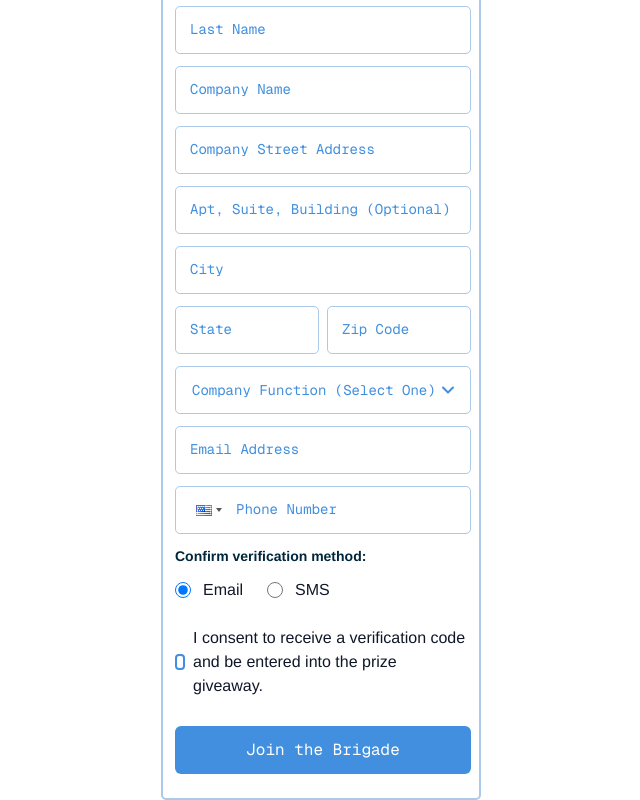
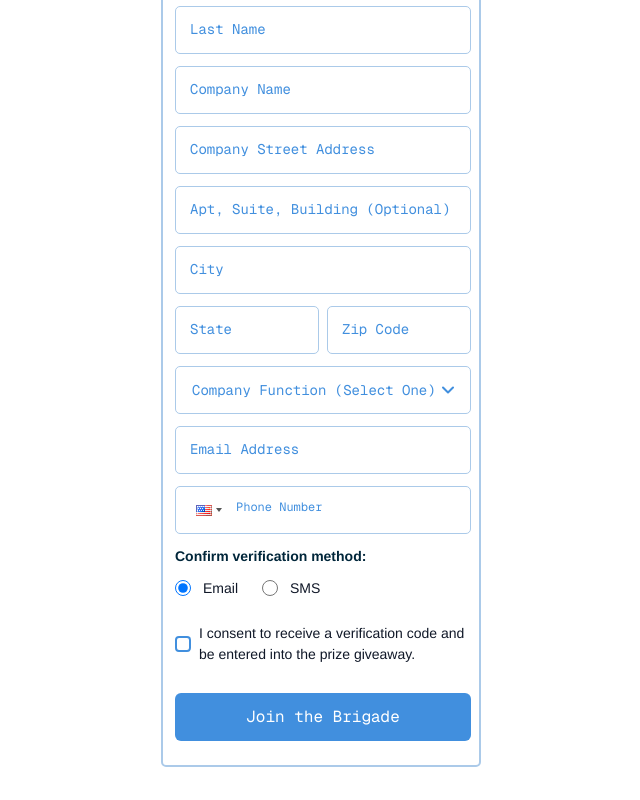
Before and after one commit to hcchav/prize-registration-system, a Next.js app: page / in a window 1280 px wide. Shown: the part 395-1195 px from the top of the page, without its empty margins (319-959 px from the left). After the commit the page ends 1162 px from the top, so only its background shows below. Built offline with nearby package versions, Linux system fonts and the light colour scheme.

Commit message:
update font and text size for confirmat verification method section

```diff
--- a/src/app/page.tsx
+++ b/src/app/page.tsx
@@ -547,6 +547,9 @@ export default function Home() {
                   <PhoneInput
                     country={'us'}
                     value={formData.phone}
+                    placeholder="(123) 456-7890"
+                    // default
+
                     onChange={(phone: string, countryData: CountryData) => {
                       handleChange('phone', phone);
                       setCountryCode(`+${countryData.dialCode}`);
@@ -595,7 +598,7 @@ export default function Home() {
                     placeholder="(123) 456-7890"
                   />
                   <label
-                    className={`absolute left-15 text-[#418FDE] text-[14px] text-sm  transition-all duration-200 ${formData.phone ? 'top-1 text-xs' : 'top-3'}`}
+                    className={`absolute left-15 text-[#418FDE] text-[12px] text-sm  transition-all duration-200 ${formData.phone ? 'top-1 text-xs' : 'top-3'}`}
                   >
                     Phone Number
                   </label>
@@ -617,7 +620,7 @@ export default function Home() {
                     onChange={(e) => handleChange('method', e.target.value)}
                     className="h-4 w-4 text-[#418FDE] "
                   />
-                  <span>Email</span>
+                  <span className="text-[14px] [font-family:'Poppins-Regular',Helvetica]">Email</span>
                 </label>
                 <label className="flex items-center gap-3 cursor-pointer  [font-family:'Poppins-Bold',Helvetica]">
                   <input
@@ -628,12 +631,12 @@ export default function Home() {
                     onChange={(e) => handleChange('method', e.target.value)}
                     className="h-4 w-4 text-[#418FDE]"
                   />
-                  <span>SMS</span>
+                  <span className="text-[14px] [font-family:'Poppins-Regular',Helvetica]">SMS</span>
                 </label>
               </div>
 
-              <label className="inline-flex items-center mt-3 [font-family:'Poppins-Regular',Helvetica]">
-                <input type="checkbox" className="mr-2" onChange={(e) => handleChange('consent', e.target.checked)} checked={formData.consent} />
+              <label className="inline-flex items-center mt-3 text-[14px] [font-family:'Poppins-Regular',Helvetica]">
+                <input type="checkbox" className="mr-2 p-1.5" onChange={(e) => handleChange('consent', e.target.checked)} checked={formData.consent} />
                 I consent to receive a verification code and be entered into the prize giveaway.
               </label>
 
```
